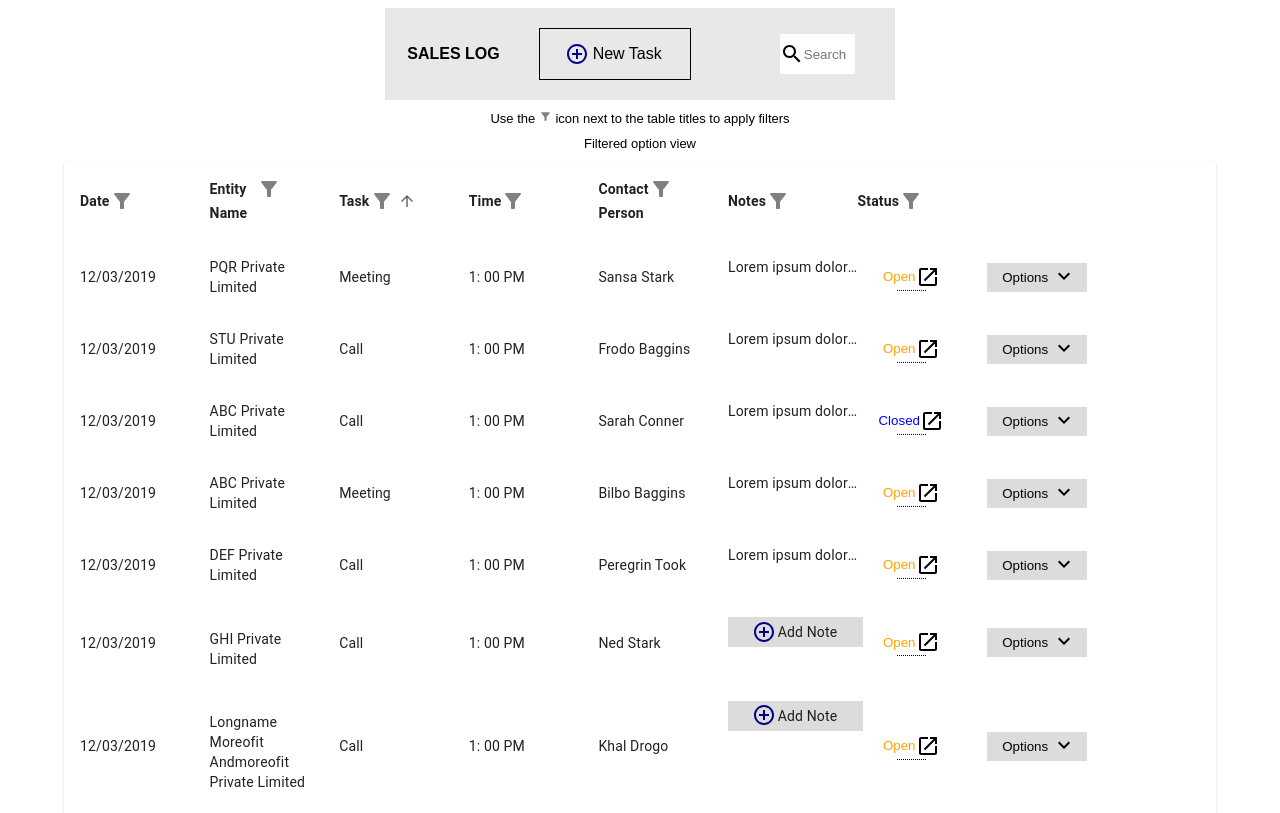
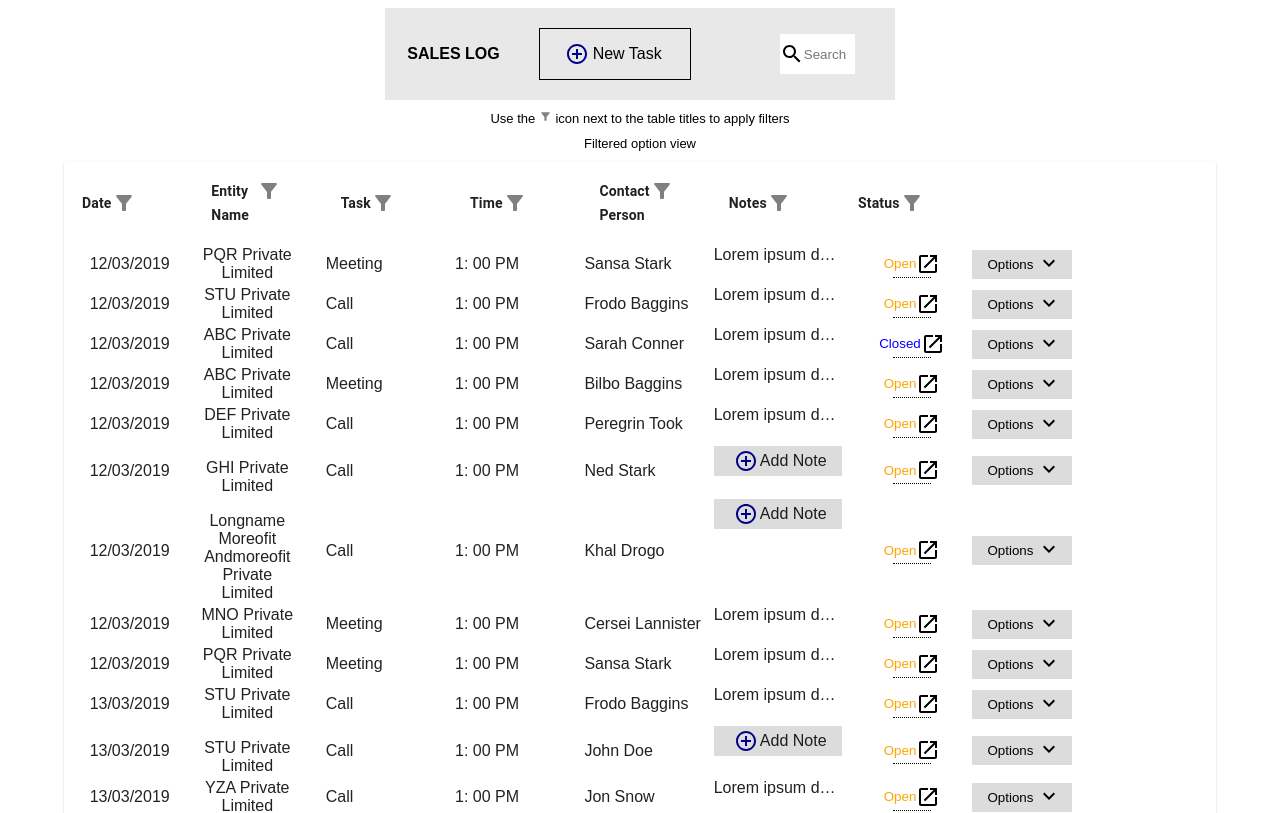
Before and after one commit to DinoWithCurls/taskscheduler, a React (Create React App) app: page / in a window 1280 px wide. Shown: the top 813 px of the page. Built offline with nearby package versions, Linux system fonts and the light colour scheme.

Commit message:
docs: ✏️ Made multiple changes to the table component

```diff
--- a/src/components/table.js
+++ b/src/components/table.js
@@ -12,41 +12,17 @@ import {
 } from "../utils/muiComponents";
 
 import AddNoteButton from "./buttons/addNoteButton";
+import OptionButton from "./buttons/optionButton";
+import StatusButton from "./buttons/statusButton";
 
 import { Filter } from "../utils/iconsComponent";
 
 import jsonFile from "../data/info.json";
 import headCells from "../data/headers.json";
-import OptionButton from "./buttons/optionButton";
-import StatusButton from "./buttons/statusButton";
 
-function descendingComparator(a, b, orderBy) {
-  if (b[orderBy] < a[orderBy]) {
-    return -1;
-  }
-  if (b[orderBy] > a[orderBy]) {
-    return 1;
-  }
-  return 0;
-}
+import { getComparator, stableSort } from '../utils/tableSort'
 
-function getComparator(order, orderBy) {
-  return order === "desc"
-    ? (a, b) => descendingComparator(a, b, orderBy)
-    : (a, b) => -descendingComparator(a, b, orderBy);
-}
-
-function stableSort(array, comparator) {
-  const stabilizedThis = array.map((el, index) => [el, index]);
-  stabilizedThis.sort((a, b) => {
-    const order = comparator(a[0], b[0]);
-    if (order !== 0) {
-      return order;
-    }
-    return a[1] - b[1];
-  });
-  return stabilizedThis.map((el) => el[0]);
-}
+import '../styles/table.css'
 
 const TableHeader = ({ order, orderBy, onRequestSort }) => {
   const createSortHandler = (property) => (event) => {
@@ -61,18 +37,19 @@ const TableHeader = ({ order, orderBy, onRequestSort }) => {
               key={headCell.id}
               align={headCell.align}
               padding={"normal"}
+              size="medium"
               sortDirection={orderBy === headCell.id ? order : false}
-              style={{ border: "none" }}
+              style={{ border: "none", cursor:"pointer" }}
+              onClick={createSortHandler(headCell.id)}
             >
-              <div style={{display:"flex", flexDirection:"row"}}>
-                <div style={{ fontWeight: "bold" }}>{headCell.label}</div>
+              <div class="head-cell-body">
+                <div class="head-cell-text">{headCell.label}</div>
                 {headCell.label.length > 0 ? (
                   <Filter style={{ color: "grey" }} />
                 ) : null}
                 <SortLabel
                   active={orderBy === headCell.id}
                   direction={orderBy === headCell.id ? order : "asc"}
-                  onClick={createSortHandler(headCell.id)}
                 ></SortLabel>
               </div>
             </Cell>
@@ -85,7 +62,7 @@ const TableHeader = ({ order, orderBy, onRequestSort }) => {
 
 export const Table = () => {
   const [order, setOrder] = useState("asc");
-  const [orderBy, setOrderBy] = useState("task");
+  const [orderBy, setOrderBy] = useState("id");
   const handleRequestSort = (event, property) => {
     const isAsc = orderBy === property && order === "asc";
     setOrder(isAsc ? "desc" : "asc");
@@ -94,15 +71,8 @@ export const Table = () => {
   return (
     <Container component={Paper}>
       <TableMain
-        sx={{
-          tableLayout: "fixed",
-          overflowX: "auto",
-          mb: 2,
-          width: "90%",
-          borderWidth: "2px",
-          borderColor: "black",
-        }}
-        small
+        class="table-main"
+
       >
         <TableHeader
           order={order}
@@ -118,10 +88,7 @@ export const Table = () => {
                   <Cell
                     component="th"
                     scope="row"
-                    style={{
-                      width: "70%",
-                      borderBottom: "none",
-                    }}
+                    class="cell-date"
                     id={labelID}
                     align={"left"}
                   >
@@ -130,65 +97,42 @@ export const Table = () => {
                   <Cell
                     component="th"
                     scope="row"
-                    style={{
-                      whiteSpace: "normal",
-                      width: "80%",
-                      borderBottom: "none",
-                      display: "block",
-                    }}
+                    class="cell-name"
                     id={labelID}
                   >
                     {row.entityName}
                   </Cell>
                   <Cell
                     align="left"
-                    style={{
-                      width: "20%",
-                      borderBottom: "none",
-                    }}
+                    class="cell-task"
                   >
                     {row.taskType}
                   </Cell>
                   <Cell
                     align="left"
-                    style={{
-                      width: "20%",
-                      borderBottom: "none",
-                    }}
+                    class="cell-time"
                   >
                     {row.time}
                   </Cell>
                   <Cell
                     align="left"
-                    style={{
-                      whiteSpace: "nowrap",
-                      width: "20%",
-                      borderBottom: "none",
-                    }}
+                    class="cell-contact"
                   >
                     {row.contactPerson}
                   </Cell>
                   <Cell
                     align="left"
-                    style={{
-                      whiteSpace: "nowrap",
-                      width: "100%",
-                      display: "block",
-                      textOverflow: "ellipsis",
-                      overflow: "hidden",
-                      height: "100%",
-                      borderBottom: "none",
-                    }}
+                    class="cell-note"
                   >
                     {row.notes.length > 0 ? row.notes : <AddNoteButton />}
                   </Cell>
                   <Cell
                     align="left"
-                    style={{ borderBottom: "none", width: "40%" }}
+                    class="cell-status"
                   >
                     <StatusButton status={row.status} />
                   </Cell>
-                  <Cell style={{ borderBottom: "none" }}>
+                  <Cell class="cell-options">
                     <OptionButton />
                   </Cell>
                 </Row>
--- a/src/data/headers.json
+++ b/src/data/headers.json
@@ -32,11 +32,10 @@
   {
     "id": "status",
     "label": "Status",
-    "align": "center"
+    "align":"right"
   },
   {
     "id": "options",
-    "label": "",
-    "align": "left"
+    "label": ""
   }
 ]
--- /dev/null
+++ b/src/styles/table.css
@@ -0,0 +1,58 @@
+.head-cell-body {
+    display: flex;
+    flex-direction: row;
+}
+.head-cell-text {
+    font-weight: bold;
+}
+.table-main {
+    table-layout: fixed;
+    margin-bottom: 2;
+    width: 90%;
+}
+.cell-date {
+    width: 70%;
+    border-bottom: none;
+    font-weight: normal;
+}
+.cell-name {
+    white-space: normal;
+    width: 80%;
+    border-bottom: none;
+    display: block;
+    font-weight: normal;
+}
+.cell-task {
+    width: 20%;
+    border-bottom: none;
+    font-weight: normal;
+}
+.cell-time {
+    width: 20%;
+    border-bottom: none;
+    font-weight: normal
+}
+.cell-contact {
+    white-space: nowrap;
+    width: 20%;
+    border-bottom: none;
+    font-weight: normal;
+}
+.cell-note {
+    white-space: nowrap;
+    width: 100%;
+    display: block;
+    text-overflow: ellipsis;
+    overflow: hidden;
+    height: 100%;
+    border-bottom: none;
+    font-weight: normal;
+}
+.cell-status {
+    border-bottom: none;
+    width: 40%;
+    font-weight: normal;
+}
+.cell-options {
+    border-bottom: none;
+}
--- /dev/null
+++ b/src/utils/tableSort.js
@@ -0,0 +1,29 @@
+function descendingComparator(a, b, orderBy) {
+  if (b[orderBy] < a[orderBy]) {
+    return -1;
+  }
+  if (b[orderBy] > a[orderBy]) {
+    return 1;
+  }
+  return 0;
+}
+
+function getComparator(order, orderBy) {
+  return order === "desc"
+    ? (a, b) => descendingComparator(a, b, orderBy)
+    : (a, b) => -descendingComparator(a, b, orderBy);
+}
+
+function stableSort(array, comparator) {
+  const stabilizedThis = array.map((el, index) => [el, index]);
+  stabilizedThis.sort((a, b) => {
+    const order = comparator(a[0], b[0]);
+    if (order !== 0) {
+      return order;
+    }
+    return a[1] - b[1];
+  });
+  return stabilizedThis.map((el) => el[0]);
+}
+
+export { getComparator, stableSort};
```
